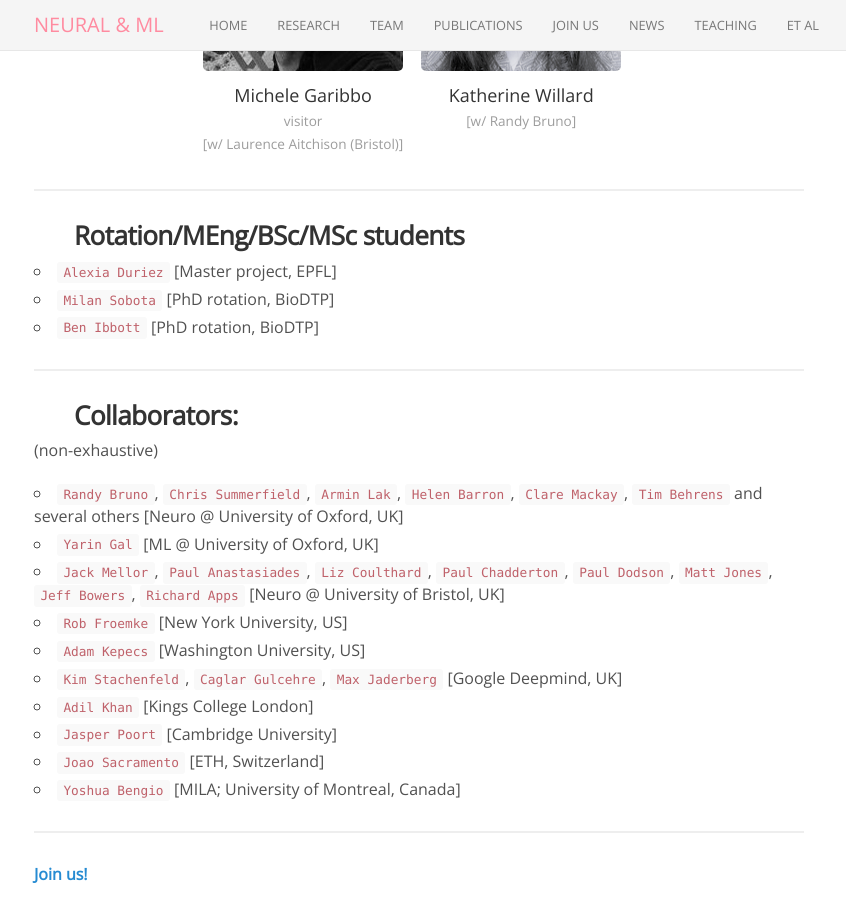
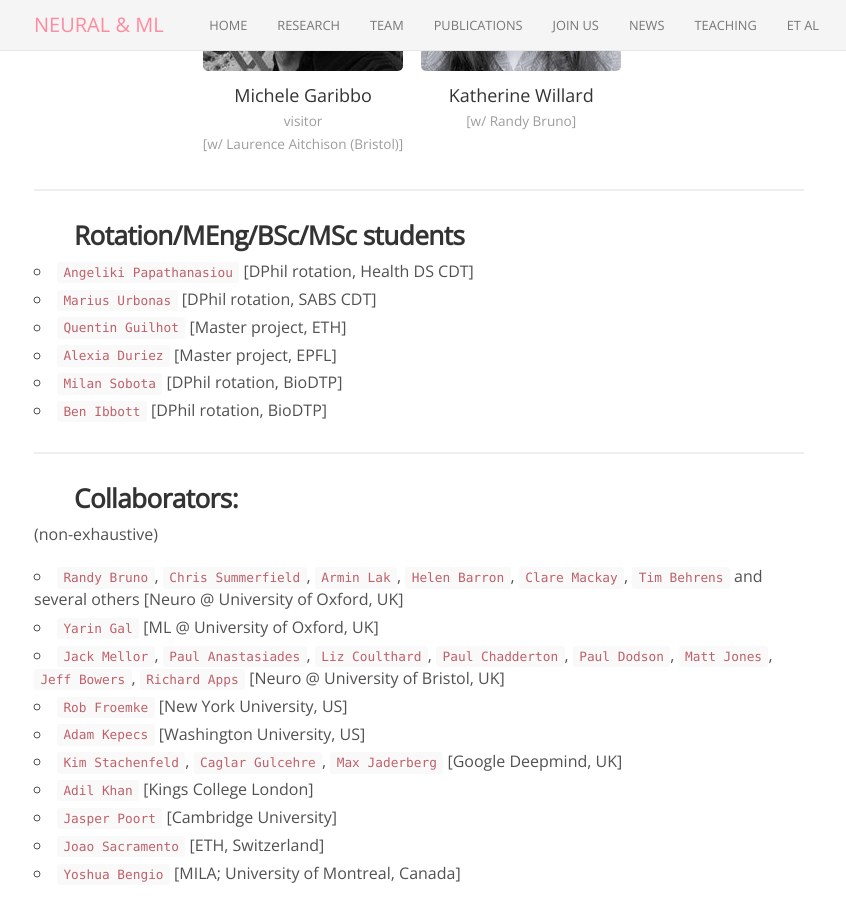
Before and after one commit to neuralml/neuralml.github.io, a Jekyll site: the page built from team.md, in a window 1280 px wide and 900 px high, scrolled down 2092 px. Shown: the whole window, without its empty margins (221-1067 px from the left). Built offline with Jekyll 4.4.1, drawn with Linux system fonts in a browser that asks for light colours; nearby versions of some CDN libraries.

Commit message:
added Ian

```diff
--- a/team.md
+++ b/team.md
@@ -71,9 +71,12 @@ permalink: /team/
 <div class="pos_header">
 <h3>Rotation/MEng/BSc/MSc students</h3>
 </div>
+- `Angeliki Papathanasiou` [DPhil rotation, Health DS CDT]
+- `Marius Urbonas` [DPhil rotation, SABS CDT]
+- `Quentin Guilhot` [Master project, ETH]
 - `Alexia Duriez` [Master project, EPFL]
-- `Milan Sobota` [PhD rotation, BioDTP]
-- `Ben Ibbott` [PhD rotation, BioDTP]
+- `Milan Sobota` [DPhil rotation, BioDTP]
+- `Ben Ibbott` [DPhil rotation, BioDTP]
 
 <hr>
 <div class="pos_header">
```
Also changed, not shown: _people/RPC_ian_cone.md (added, +23 -0 lines), images/people/Ian_full.jpeg (added).
